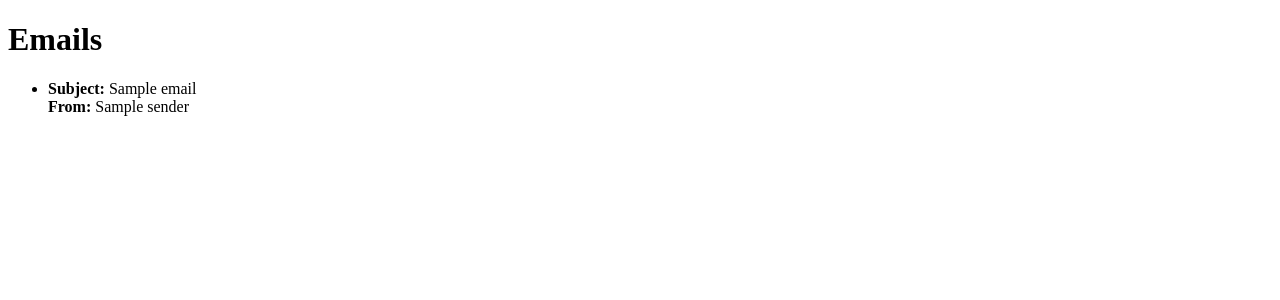
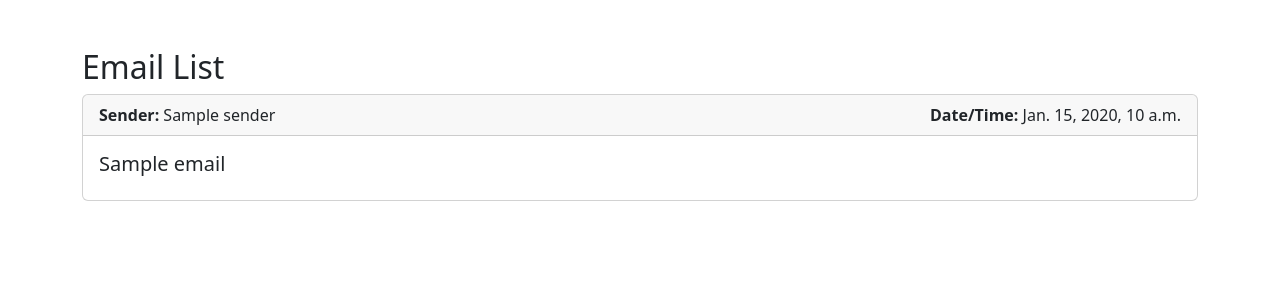
Before and after one commit to edwincamirtharaj/sfcy, a Django app: template sfproject/email_sf/templates/emails_template.html in a window 1280 px wide. Shown: the top 300 px of the page. Run offline with Django 5.2, Linux system fonts and the light colour scheme; the template is opened without the code that fills it: most values are stand-ins (such as "Sample title", 1, 10 or a date in 2020).

Commit message:
email app created

```diff
--- a/sfproject/email_sf/templates/emails_template.html
+++ b/sfproject/email_sf/templates/emails_template.html
@@ -1,21 +1,32 @@
-<!-- emails_template.html -->
+{% extends 'account/base.html' %}
 
-<!DOCTYPE html>
-<html lang="en">
-<head>
-    <meta charset="UTF-8">
-    <meta name="viewport" content="width=device-width, initial-scale=1.0">
-    <title>Emails</title>
-</head>
-<body>
-    <h1>Emails</h1>
-    <ul>
+{% block content %}
+<div class="container mt-5">
+    <h2>Email List</h2>
+    <div class="row">
         {% for email_data in emails_data %}
-        <li>
-            <strong>Subject:</strong> {{ email_data.subject }} <br>
-            <strong>From:</strong> {{ email_data.sender }} <br>
-        </li>
+        <div class="col-md-12">
+            <div class="card mb-3">
+                <div class="card-header">
+                    <div class="row">
+                        <div class="col-md-6">
+                            <strong>Sender:</strong> {{ email_data.sender }}
+                        </div>
+                        <div class="col-md-6 text-md-end">
+                            <strong>Date/Time:</strong> {{ email_data.date_time }}
+                        </div>
+                    </div>
+                </div>
+                <div class="card-body">
+                    <h5 class="card-title subject" data-bs-toggle="collapse" data-bs-target="#emailContent{{ forloop.counter }}">{{ email_data.subject }}</h5>
+                    <div id="emailContent{{ forloop.counter }}" class="collapse" style="transition: height 0.6s ease-in-out;">
+                        <div class="card-text">{{ email_data.body }}</div>
+                    </div>
+                </div>
+            </div>
+        </div>
         {% endfor %}
-    </ul>
-</body>
-</html>
+    </div>
+</div>
+
+{% endblock %}
```
Also changed, not shown: sfproject/email_sf/management/commands/fetch_emails.py (+63 -4 lines).
